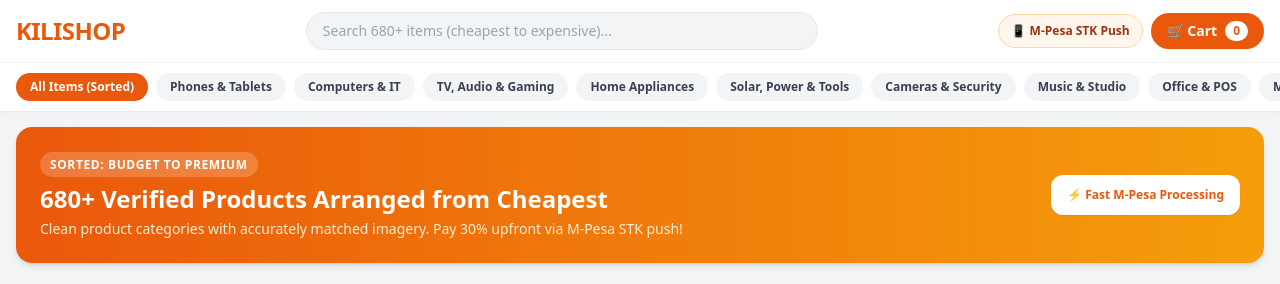
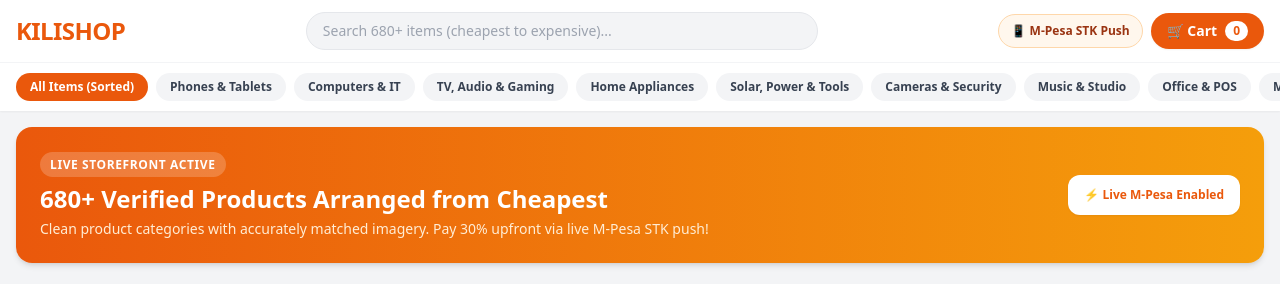
Before and after one commit to langatkipkorir2007-netizen/Electronic-shop, a website: page index.html in a window 1280 px wide. Shown: the top 284 px of the page. Drawn offline with nearby package versions, Linux system fonts and the light colour scheme.

Commit message:
Update index.html

```diff
--- a/index.html
+++ b/index.html
@@ -1,5 +1,4 @@
-
-        <!DOCTYPE html>
+<!DOCTYPE html>
 <html lang="en">
 <head>
     <meta charset="UTF-8">
@@ -70,12 +69,12 @@
     <section class="max-w-7xl mx-auto px-4 mt-4">
         <div class="bg-gradient-to-r from-orange-600 to-amber-500 rounded-2xl p-5 sm:p-6 text-white shadow-md flex flex-col sm:flex-row items-start sm:items-center justify-between gap-4">
             <div>
-                <span class="bg-white/20 text-white text-xs font-bold px-2.5 py-1 rounded-full uppercase tracking-wider">Sorted: Budget to Premium</span>
+                <span class="bg-white/20 text-white text-xs font-bold px-2.5 py-1 rounded-full uppercase tracking-wider">Live Storefront Active</span>
                 <h2 class="text-xl sm:text-2xl font-extrabold mt-2">680+ Verified Products Arranged from Cheapest</h2>
-                <p class="text-orange-100 text-xs sm:text-sm mt-1">Clean product categories with accurately matched imagery. Pay 30% upfront via M-Pesa STK push!</p>
+                <p class="text-orange-100 text-xs sm:text-sm mt-1">Clean product categories with accurately matched imagery. Pay 30% upfront via live M-Pesa STK push!</p>
             </div>
             <div class="bg-white text-orange-600 font-bold text-xs px-4 py-3 rounded-xl shadow-sm whitespace-nowrap">
-                ⚡ Fast M-Pesa Processing
+                ⚡ Live M-Pesa Enabled
             </div>
         </div>
     </section>
@@ -206,8 +205,8 @@
     </footer>
 
     <script>
-        // Use test key for sandbox testing (switch to pk_live_... when launching live)
-        const PAYSTACK_PUBLIC_KEY = 'pk_test_e7a65dc31c39c409fad521dd672ee455fb04e515';
+        // LIVE PAYSTACK PUBLIC KEY CONFIGURED
+        const PAYSTACK_PUBLIC_KEY = 'Pk_live_96685dc1a36bc585d08a7b5fd4a4891d8bce14cb';
 
         // Existing 55 Products
         const existingProducts = [
```
